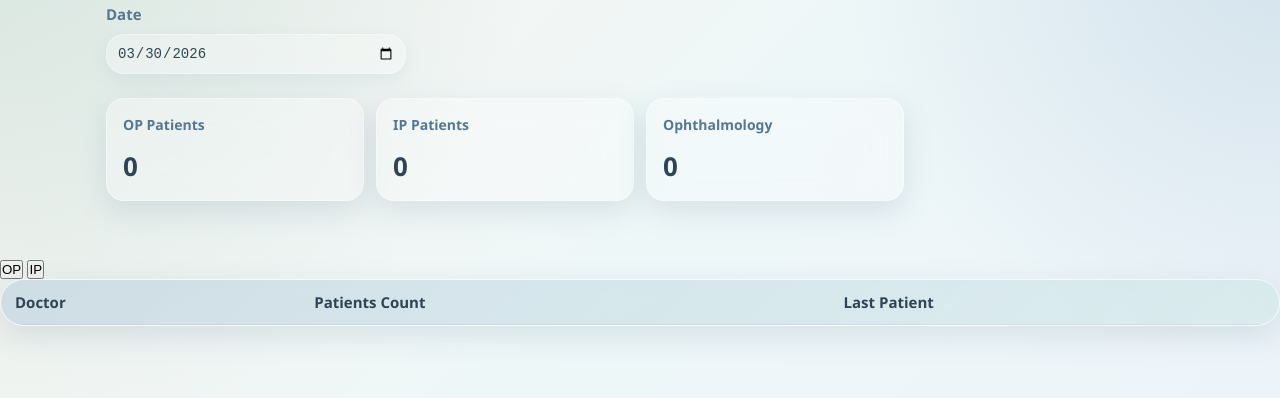
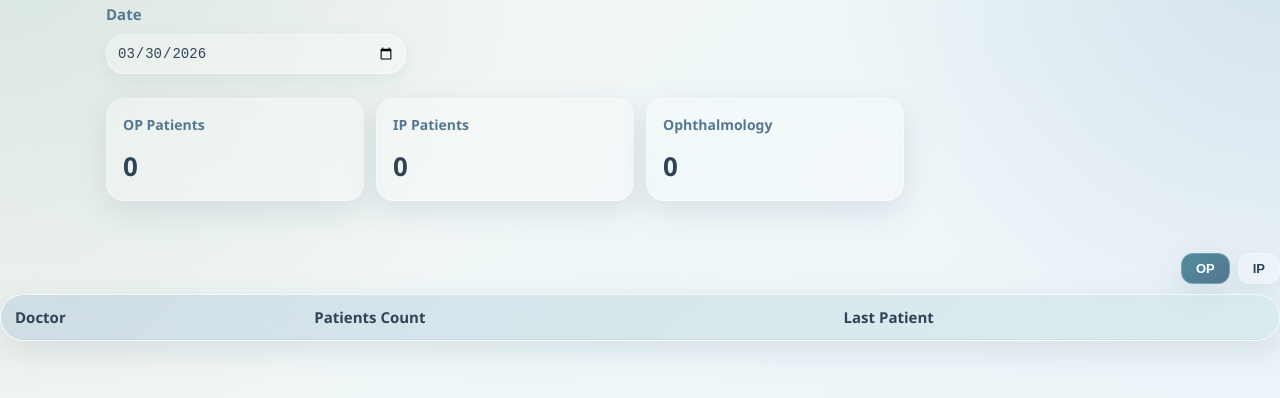
Before and after one commit to elafmmd/kahhal-dashboard, a website: page index.html in a window 1280 px wide. Shown: the part 74-472 px from the top of the page. Drawn offline with Linux system fonts and the light colour scheme; no server answers.

Commit message:
style toggle buttons

```diff
--- a/app.js
+++ b/app.js
@@ -7,8 +7,11 @@ const opCountEl = document.getElementById("opCount");
 const ipCountEl = document.getElementById("ipCount");
 const debugBox = document.getElementById("debugBox");
 let currentMode = "OP";
+
+
 const btnOP = document.getElementById("btnOP");
 const btnIP = document.getElementById("btnIP");
+btnOP.classList.add("active");
 function formatDate(date) {
   return date.toISOString().split("T")[0];
 }
--- a/index.html
+++ b/index.html
@@ -47,10 +47,13 @@
     </section>
   </div>
 
-<div id="doctorCounts" class="doctor-counts"></div>
-<div class="table-switch">
-  <button id="btnOP" class="active">OP</button>
-  <button id="btnIP">IP</button>
+<div class="table-header">
+  <div id="doctorCounts" class="doctor-counts"></div>
+
+  <div class="toggle-buttons">
+    <button id="btnOP" class="toggle-btn active">OP</button>
+    <button id="btnIP" class="toggle-btn">IP</button>
+  </div>
 </div>
 <div class="doctor-table-wrap">
   <table id="doctorTable" class="doctor-table">
--- a/style.css
+++ b/style.css
@@ -328,3 +328,88 @@ body::after {
     min-width: 100%;
   }
 }
+
+
+.table-header {
+  display: flex;
+  justify-content: space-between;
+  align-items: center;
+  margin: 10px 0;
+}
+
+.toggle-buttons {
+  display: flex;
+  gap: 6px;
+}
+
+.toggle-btn {
+  padding: 5px 12px;
+  border: 1px solid #7AB2B2;
+  background: transparent;
+  border-radius: 8px;
+  cursor: pointer;
+  font-size: 12px;
+  color: #7AB2B2;
+  transition: 0.2s;
+}
+
+.toggle-btn.active {
+  background: #7AB2B2;
+  color: white;
+}
+
+.toggle-btn:hover {
+  opacity: 0.8;
+}
+
+
+.table-header {
+  display: flex;
+  justify-content: space-between;
+  align-items: center;
+  gap: 12px;
+  margin: 12px 0 10px;
+}
+
+.toggle-buttons {
+  display: flex;
+  gap: 8px;
+}
+
+.toggle-btn {
+  background: var(--glass);
+  backdrop-filter: blur(18px);
+  -webkit-backdrop-filter: blur(18px);
+  border: 1px solid var(--border);
+  box-shadow: var(--shadow-soft);
+  color: var(--text-main);
+  border-radius: 12px;
+  padding: 7px 14px;
+  font-size: 13px;
+  font-weight: 700;
+  cursor: pointer;
+  transition: transform 0.18s ease, box-shadow 0.18s ease, background 0.18s ease, color 0.18s ease;
+}
+
+.toggle-btn:hover {
+  transform: translateY(-1px);
+  box-shadow: 0 10px 24px rgba(84, 119, 146, 0.16);
+}
+
+.toggle-btn.active {
+  background: linear-gradient(135deg, var(--c3), var(--c2));
+  color: #fff;
+  border-color: rgba(255,255,255,0.25);
+  box-shadow: var(--shadow);
+}
+
+@media (max-width: 600px) {
+  .table-header {
+    align-items: center;
+  }
+
+  .toggle-btn {
+    padding: 6px 12px;
+    font-size: 12px;
+  }
+}
```
